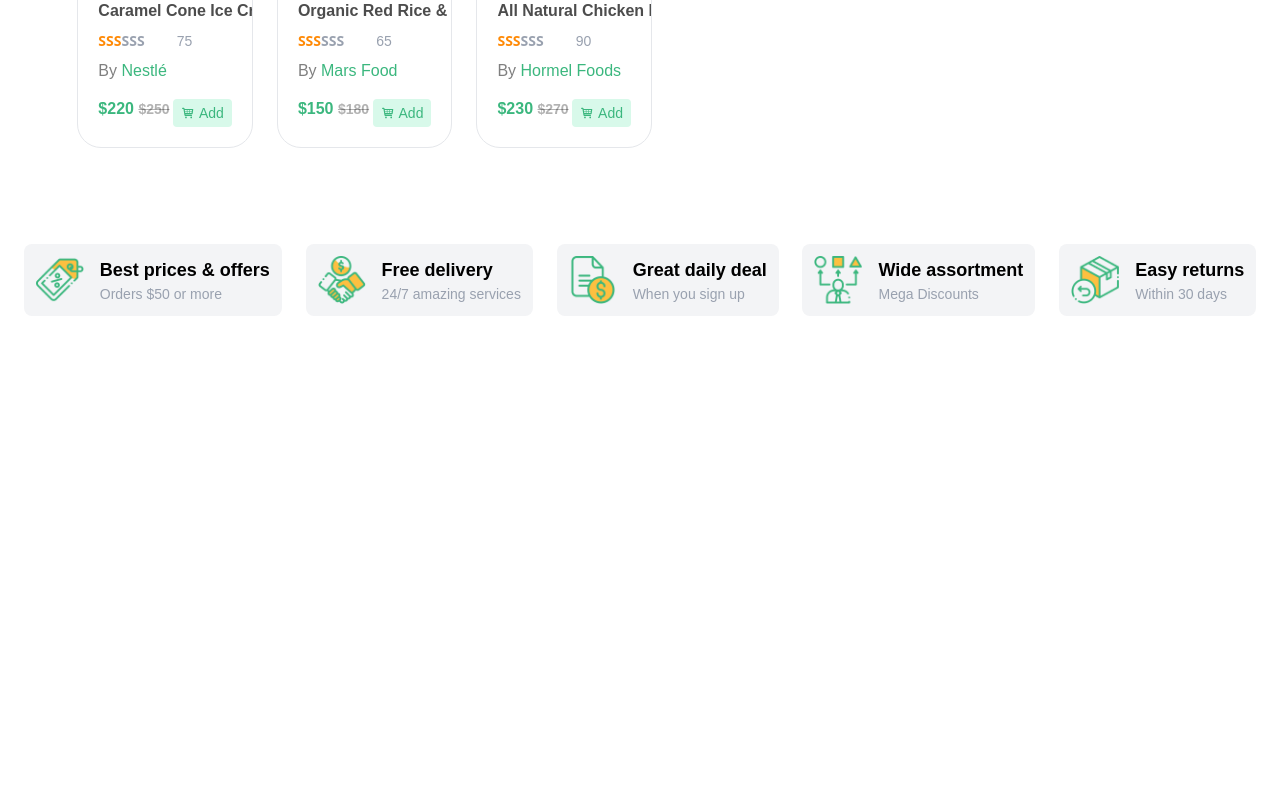
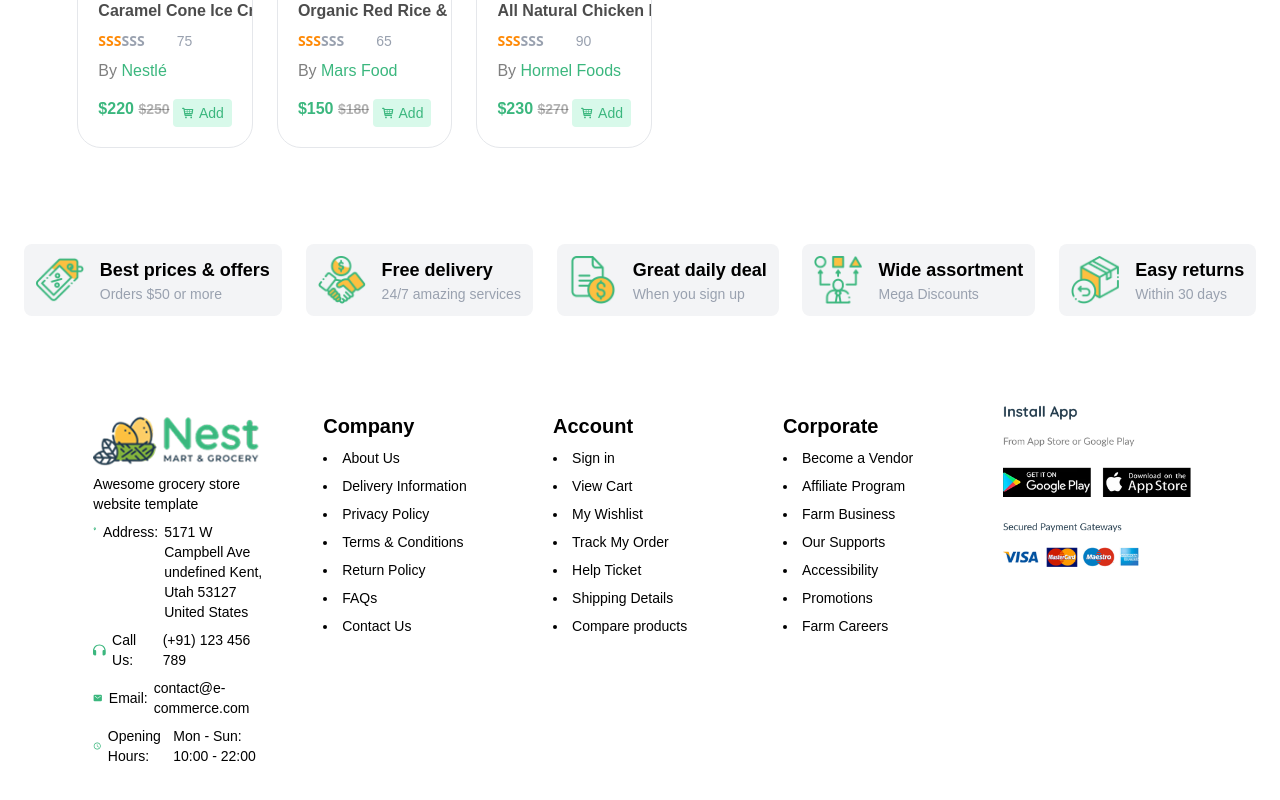
Before and after one commit to atikurrahman24/Nest_Assest, a React (Vite) app: page / in a window 1280 px wide. Shown: the part 2800-3600 px from the top of the page. Before the commit the page ends 3148 px from the top, so only its background shows below. Built offline with nearby package versions, Linux system fonts and the light colour scheme.

Commit message:
Footer added

```diff
--- /dev/null
+++ b/src/Components/Footer.jsx
@@ -0,0 +1,74 @@
+import React from 'react'
+import { IoMdPin } from "react-icons/io";
+import { FaHeadphones } from "react-icons/fa6";
+import { IoMail } from "react-icons/io5";
+import { MdOutlineWatchLater } from "react-icons/md";
+
+
+const Footer = () => {
+  return (
+    <div className='w-11/12 mx-auto py-12 px-6'>
+        <div className='grid grid-cols-1 md:grid-cols-3 lg:grid-cols-5 gap-6'>
+            <div className='m-4 text-sm'>
+                <img src="/Images/logo (2).png" alt="" />
+                <p className='mt-2'>Awesome grocery store website template</p>
+                <div className='flex items-start gap-1.5 mt-2'>
+                    <IoMdPin className='text-[#3BB77E]'/>
+                    <p>Address:</p>
+                    <p>5171 W Campbell Ave undefined Kent, Utah 53127 United States</p>
+                </div>
+                <div className='flex items-center gap-1.5 mt-2'>
+                    <FaHeadphones className='text-[#3BB77E]'/>
+                    <p>Call Us:</p>
+                    <p>(+91) 123 456 789</p>
+                </div>
+                <div className='flex items-center gap-1.5 mt-2'>
+                    <IoMail className='text-[#3BB77E]'/>
+                    <p>Email:</p>
+                    <p>contact@e-commerce.com</p>
+                </div>
+                <div className='flex items-center gap-1.5 mt-2'>
+                    <MdOutlineWatchLater className='text-[#3BB77E]'/>
+                    <p>Opening Hours:</p>
+                    <p>Mon - Sun: 10:00 - 22:00</p>
+                </div>
+            </div>
+            <div className='p-4'>
+                <h2 className='text-xl font-bold'>Company</h2>
+                <li className='mt-2 text-sm'>About Us</li>
+                <li className='mt-2 text-sm'>Delivery Information</li>
+                <li className='mt-2 text-sm'>Privacy Policy</li>
+                <li className='mt-2 text-sm'>Terms & Conditions</li>
+                <li className='mt-2 text-sm'>Return Policy</li>
+                <li className='mt-2 text-sm'>FAQs</li>
+                <li className='mt-2 text-sm'>Contact Us</li>
+            </div>
+            <div className='p-4'>
+                <h2 className='text-xl font-bold'>Account</h2>
+                <li className='mt-2 text-sm'>Sign in</li>
+                <li className='mt-2 text-sm'>View Cart</li>
+                <li className='mt-2 text-sm'>My Wishlist</li>
+                <li className='mt-2 text-sm'>Track My Order</li>
+                <li className='mt-2 text-sm'>Help Ticket</li>
+                <li className='mt-2 text-sm'>Shipping Details</li>
+                <li className='mt-2 text-sm'>Compare products</li>
+            </div>
+            <div className='p-4'>
+                <h2 className='text-xl font-bold'>Corporate</h2>
+                <li className='mt-2 text-sm'>Become a Vendor</li>
+                <li className='mt-2 text-sm'>Affiliate Program</li>
+                <li className='mt-2 text-sm'>Farm Business</li>
+                <li className='mt-2 text-sm'>Our Supports</li>
+                <li className='mt-2 text-sm'>Accessibility</li>
+                <li className='mt-2 text-sm'>Promotions</li>
+                <li className='mt-2 text-sm'>Farm Careers</li>
+            </div>
+            <div className='p-'>
+                <img src="/Images/Container.png" alt="" />
+            </div>
+        </div>
+    </div>
+  )
+}
+
+export default Footer
--- a/src/Components/Pages/Home/Home.jsx
+++ b/src/Components/Pages/Home/Home.jsx
@@ -1,3 +1,4 @@
+import Footer from "../../Footer";
 import Navbar from "../../Navbar";
 import Card from "./Card";
 import Extra from "./Extra";
@@ -14,6 +15,7 @@ export default function Home() {
         <Card></Card>
         <Products></Products>
         <Extra></Extra>
+        <Footer></Footer>
       </div>
     </div>
   )
```
Also changed, not shown: public/Images/Container.png (added), public/Images/logo (2).png (added).
